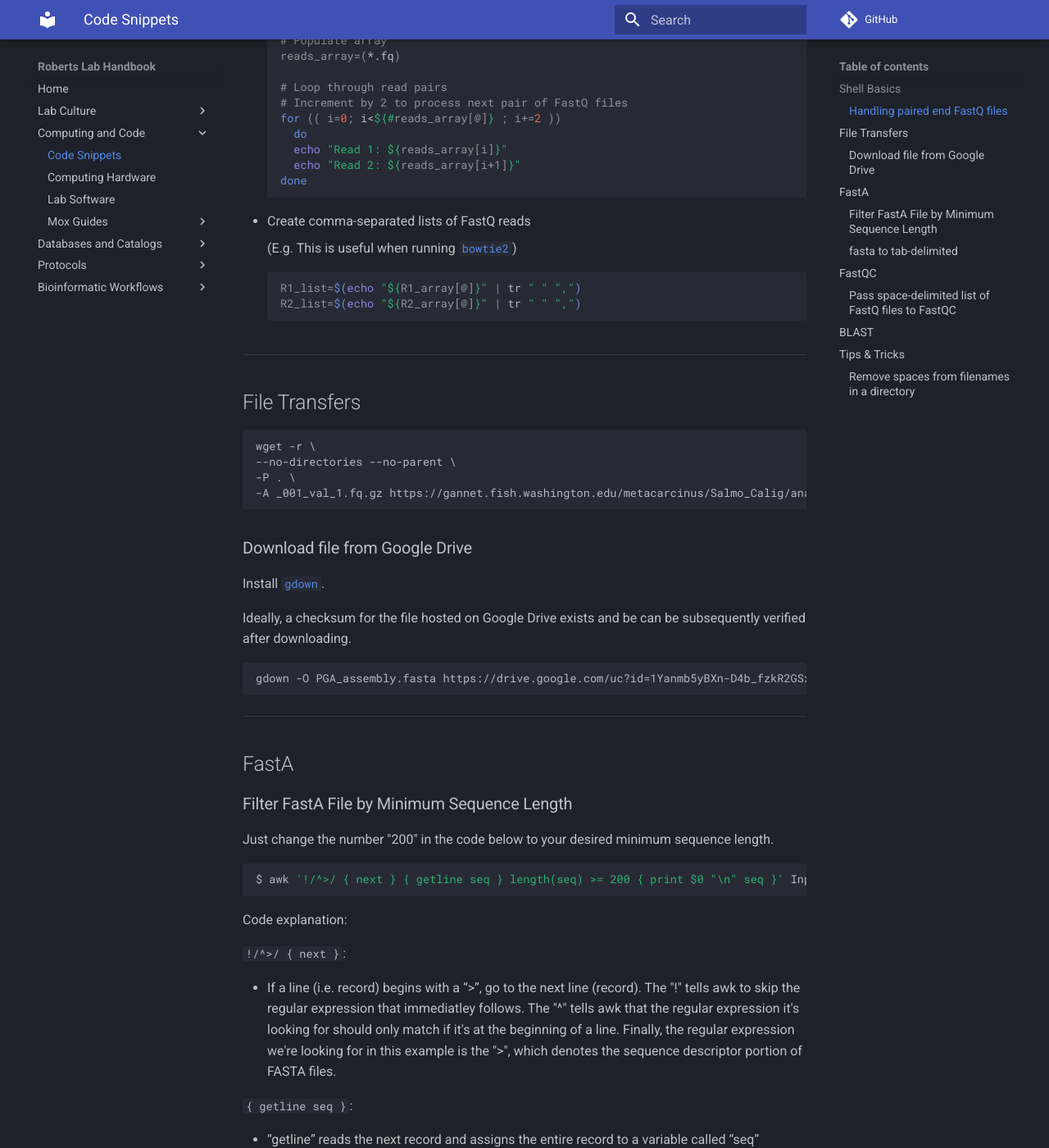
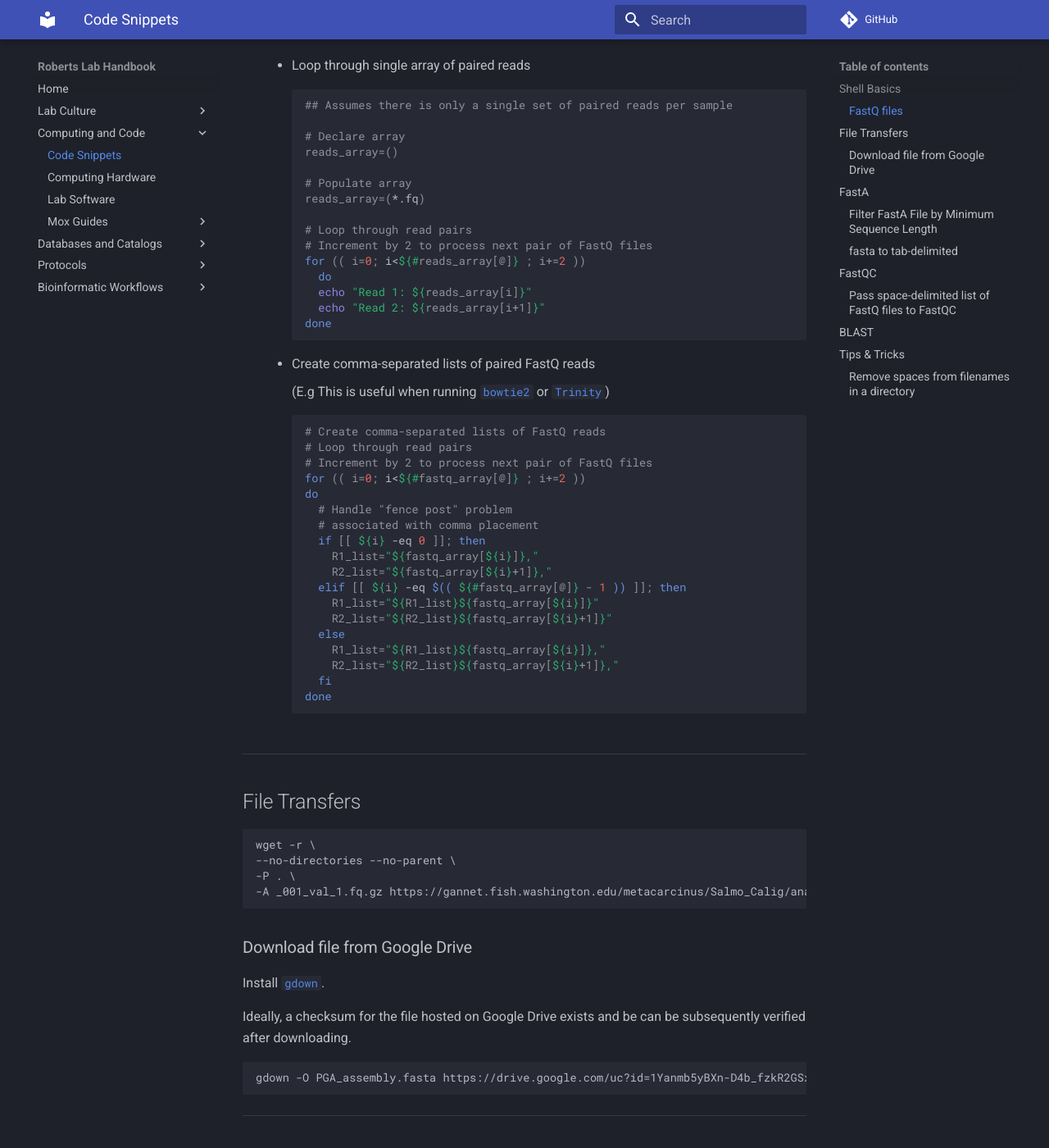
Before and after one commit to RobertsLab/resources, an MkDocs documentation site: the page built from docs/code_Snippets.md, in a window 1280 px wide and 1400 px high, scrolled down 1423 px. Shown: the whole window at 82% size. Built offline with MkDocs 1.6.1 and Material for MkDocs 9.7.7, drawn with Linux system fonts in a browser that asks for light colours; comment, search, counter and statistics services are not loaded; some of the changed text lies outside the part shown.

Commit message:
add code for comma-sep lists of PE FQ from  1 arr

````diff
--- a/docs/code_Snippets.md
+++ b/docs/code_Snippets.md
@@ -8,7 +8,7 @@ Also, assumes usage of bash >=4.0.
 
 ---
 
-### Handling paired end FastQ files
+### FastQ files
 
 - Create separate arrays for R1 and R2 reads
 
@@ -41,6 +41,15 @@ Also, assumes usage of bash >=4.0.
     R2_array=(*R2.fq)
     ```
 
+    - Create comma-separated lists of FastQ reads
+
+        (E.g. This is useful when running [`bowtie2`](https://github.com/BenLangmead/bowtie2) or [`Trinity`](https://github.com/trinityrnaseq/trinityrnaseq/wiki))
+
+        ```bash
+        R1_list=$(echo "${R1_array[@]}" | tr " " ",")
+        R2_list=$(echo "${R2_array[@]}" | tr " " ",")
+        ```
+
 - Creating single array with paired reads
 
     ```shell
@@ -55,34 +64,50 @@ Also, assumes usage of bash >=4.0.
     reads_array=(*.fq)
     ```
 
-- Loop through single array of paired reads
+    - Loop through single array of paired reads
 
-    ```shell
-    ## Assumes there is only a single set of paired reads per sample
+        ```shell
+        ## Assumes there is only a single set of paired reads per sample
 
-    # Declare array
-    reads_array=()
+        # Declare array
+        reads_array=()
 
-    # Populate array
-    reads_array=(*.fq)
+        # Populate array
+        reads_array=(*.fq)
 
-    # Loop through read pairs
-    # Increment by 2 to process next pair of FastQ files
-    for (( i=0; i<${#reads_array[@]} ; i+=2 ))
-      do
-      echo "Read 1: ${reads_array[i]}"
-      echo "Read 2: ${reads_array[i+1]}"
-    done
-    ```
+        # Loop through read pairs
+        # Increment by 2 to process next pair of FastQ files
+        for (( i=0; i<${#reads_array[@]} ; i+=2 ))
+          do
+          echo "Read 1: ${reads_array[i]}"
+          echo "Read 2: ${reads_array[i+1]}"
+        done
+        ```
 
-- Create comma-separated lists of FastQ reads
+    - Create comma-separated lists of paired FastQ reads
 
-    (E.g. This is useful when running [`bowtie2`](https://github.com/BenLangmead/bowtie2))
+        (E.g This is useful when running [`bowtie2`](https://github.com/BenLangmead/bowtie2) or [`Trinity`](https://github.com/trinityrnaseq/trinityrnaseq/wiki))
 
-    ```bash
-    R1_list=$(echo "${R1_array[@]}" | tr " " ",")
-    R2_list=$(echo "${R2_array[@]}" | tr " " ",")
-    ```
+        ```shell
+        # Create comma-separated lists of FastQ reads
+        # Loop through read pairs
+        # Increment by 2 to process next pair of FastQ files
+        for (( i=0; i<${#fastq_array[@]} ; i+=2 ))
+        do
+          # Handle "fence post" problem
+          # associated with comma placement
+          if [[ ${i} -eq 0 ]]; then
+            R1_list="${fastq_array[${i}]},"
+            R2_list="${fastq_array[${i}+1]},"
+          elif [[ ${i} -eq $(( ${#fastq_array[@]} - 1 )) ]]; then
+            R1_list="${R1_list}${fastq_array[${i}]}"
+            R2_list="${R2_list}${fastq_array[${i}+1]}"
+          else
+            R1_list="${R1_list}${fastq_array[${i}]},"
+            R2_list="${R2_list}${fastq_array[${i}+1]},"
+          fi
+        done
+        ```
 
 ---
 
````
Also changed, not shown: other parts of docs/code_Snippets.md (+1 -1 lines).
